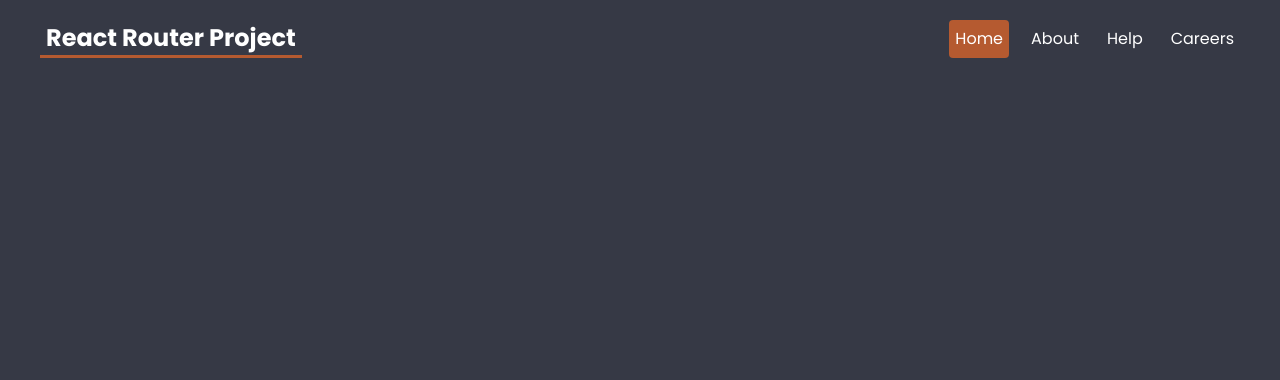
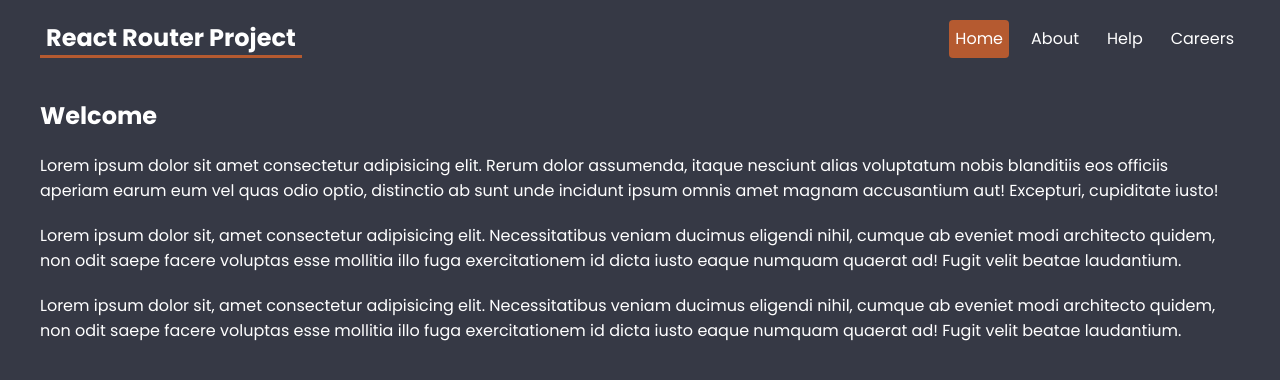
Before and after one commit to ElenaCoder/react-router-project, a React (Vite) app: page / in a window 1280 px wide. Shown: the top 380 px of the page. Built offline with nearby package versions, Linux system fonts and the light colour scheme.

Commit message:
fix: set path=index for home path

```diff
--- a/src/App.jsx
+++ b/src/App.jsx
@@ -25,7 +25,7 @@
 const router = createBrowserRouter(
     createRoutesFromElements(
         <Route path='/' element={<RootLayout />}>
-            <Route path='home' element={<Home />} />
+            <Route index element={<Home />} />
             <Route path='about' element={<About />} />
             <Route path='help' element={<HelpLayout />}>
                 <Route path='faq' element={<Faq />} />
```
